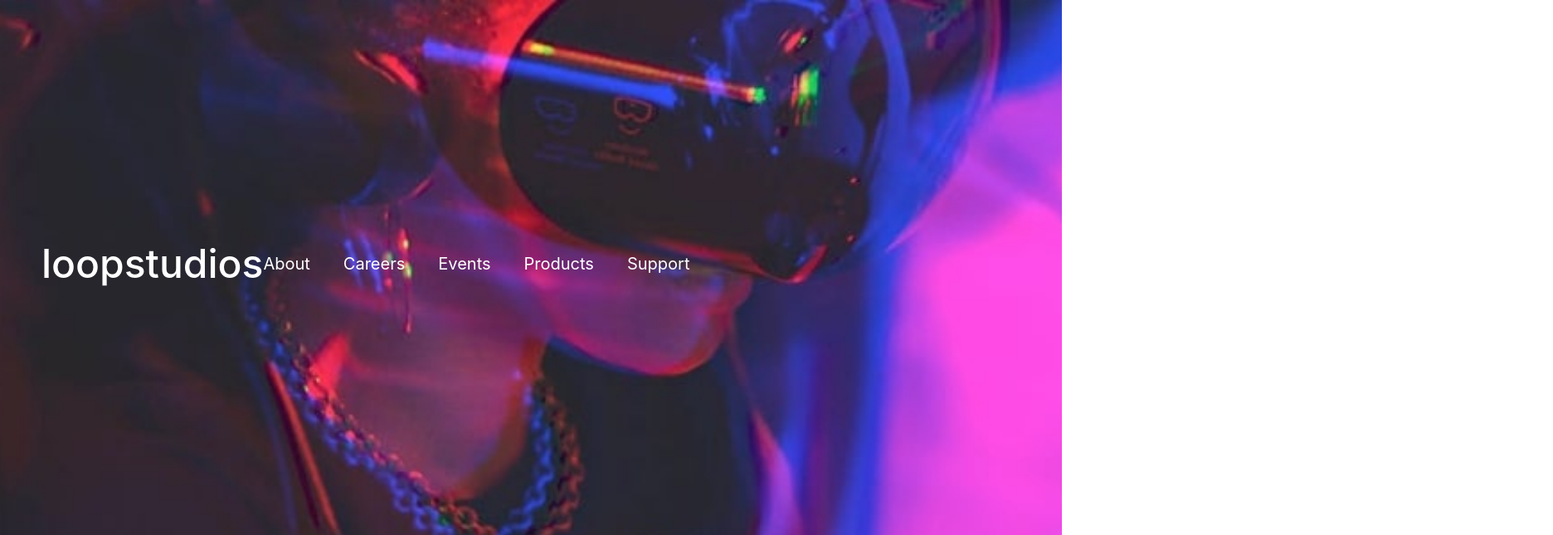
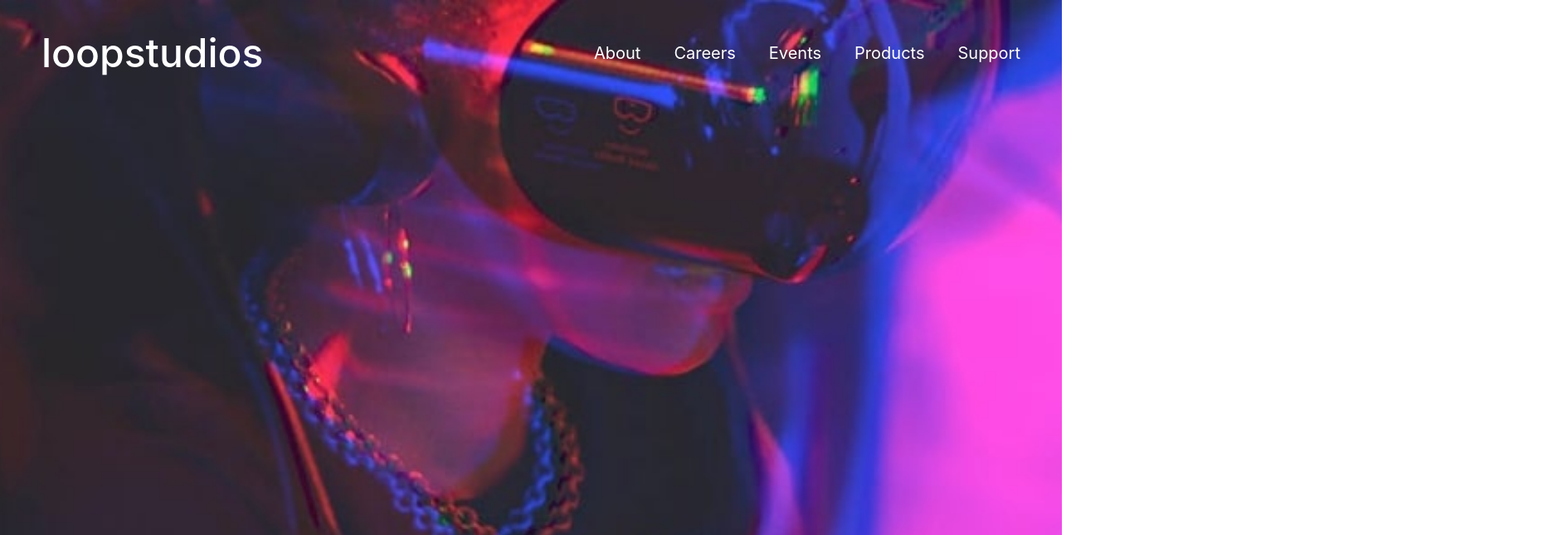
Before and after one commit to JoshuaM04/LoopStudios-Landing-Page, a React (Vite) app: page / in a window 1280 px wide. Shown: the top 645 px of the page at 83% size, 1872 px wide, since content can reach past the window. Built offline with nearby package versions, Linux system fonts and the light colour scheme.

Commit message:
Refined the DesktopHeader() functional component in Header.tsx, as it appeared broken on desktop resolutions due to a broken layout that expanded beyond the width of the viewport width.

```diff
--- a/src/App.tsx
+++ b/src/App.tsx
@@ -4,7 +4,7 @@ import Footer from "./components/Footer.tsx";
 
 export default function App() {
   return (
-    <div className="[ parent-container ] [ flex flex-col justify-between items-center gap-20 2xl:gap-100 ] [ text-center ] [ p-[0_20px_0_20px] ] [ min-h-screen max-w-screen box-border] font-alata">
+    <div className="[ parent-container ] [ flex flex-col justify-between items-center gap-20 2xl:gap-100 ] [ text-center ] [ p-[0_20px_0_20px] ] [ min-h-screen min-w-screen box-border] font-alata">
       <Header />
       <BodyComponent />
       <Footer />
--- a/src/components/Header.tsx
+++ b/src/components/Header.tsx
@@ -21,17 +21,17 @@ function MobileHeader({isHeaderHidden, setIsHeaderHidden, isMenuHidden, setIsMen
                 <div className="flex items-center justify-between">
                     <p className="[ text-3xl text-white text-left ] [ font-medium ]">loopstudios</p>
 
-                    <button onClick={() => handleMenu(setIsHeaderHidden, setIsMenuHidden, isHeaderHidden, isMenuHidden)} className="[ rounded-sm p-1 ] [ hover:cursor-pointer transition delay-50 duration-150 ease-in-out hover:scale-120 active:scale-120 ] xl:hidden" aria-label="drop-down menu" aria-controls="HeaderMenu">
+                    <button onClick={() => handleMenu(setIsHeaderHidden, setIsMenuHidden, isHeaderHidden, isMenuHidden)} className="[ rounded-sm ] [ p-1 ] [ hover:cursor-pointer ] [ transition delay-50 duration-150 ease-in-out hover:scale-120 active:scale-120 ]" aria-label="drop-down menu" aria-controls="HeaderMenu">
                         <img src={hamburgerIcon} className="pointer-events-none" aria-hidden="true" />
                     </button>
                 </div>
 
-                <h1 className="[ self-start ] [ uppercase text-5xl md:text-7xl text-left text-white tracking-widest font-light ] [ p-5 ] [ border-2 border-white ] [ min-h-23 md:w-150 ] animate-fade-in-textBox" hidden={isHeaderHidden} aria-hidden={isHeaderHidden}>
+                <h1 className="[ self-start ] [ uppercase text-5xl text-left text-white tracking-widest font-light ] [ p-5 ] [ border-2 border-white ] [ min-h-23 ] [ md:w-150 md:text-7xl ] animate-fade-in-textBox" hidden={isHeaderHidden} aria-hidden={isHeaderHidden}>
                     {heading}
                 </h1>
             </section>
 
-            <section id="HeaderMenu" className="grid grid-cols 1 auto-rows-min gap-35 -m-5 md:m-[-40px_-50px_-40px_-50px] md:p-[40px_50px_40px_50px] p-10 bg-black text-white animate-fade-in-dropDownMenu h-163" hidden={isMenuHidden} aria-hidden={isMenuHidden} aria-expanded={!(isMenuHidden)}>
+            <section id="HeaderMenu" className="[ grid grid-cols 1 auto-rows-min gap-35 ] [ p-10 -m-5 ] [ bg-black ] [ text-white ] [ animate-fade-in-dropDownMenu ] [ h-163 ] [ md:m-[-40px_-50px_-40px_-50px] md:p-[40px_50px_40px_50px] ]" hidden={isMenuHidden} aria-hidden={isMenuHidden} aria-expanded={!(isMenuHidden)}>
                 <div className="flex justify-between self-start">
                     <p className="text-3xl font-bold">loopstudios</p>
                     <button onClick={() => handleMenu(setIsHeaderHidden, setIsMenuHidden, isHeaderHidden, isMenuHidden)} className="hover:cursor-pointer transition delay-50 duration-150 ease-in-out hover:scale-120 active:scale-120" aria-label="close-menu">
@@ -39,7 +39,7 @@ function MobileHeader({isHeaderHidden, setIsHeaderHidden, isMenuHidden, setIsMen
                     </button>
                 </div>
 
-                <nav className="text-3xl/15 text-left font-light uppercase select-none">
+                <nav className="[ text-3xl/15 text-left font-light uppercase ] [ select-none ]">
                     <ul>
                         <li className="transition delay-50 duration-150 ease-in-out hover:scale-102 hover:text-purple-500 active:scale-102 active:text-purple-500 animate-fade-in-about"><a href="#">About</a></li>
                         <li className="transition delay-50 duration-150 ease-in-out hover:scale-102 hover:text-purple-500 active:scale-102 active:text-purple-500 animate-fade-in-careers"><a href="#">Careers</a></li>
@@ -56,18 +56,20 @@ function MobileHeader({isHeaderHidden, setIsHeaderHidden, isMenuHidden, setIsMen
 function DesktopHeader({heading}: DesktopProps) {
     return (
         <div className="max-xl:hidden">
-            <section className="[ flex flex-row items-center justify-between ] [ h-min ]">
+            <section className="grid grid-cols-1 gap-100">
+                <div className="flex flex-row items-center justify-between">
                     <p className="[ xl:text-5xl text-white text-left ] [ font-medium ]">loopstudios</p>
 
-                <div className="text-white inline-flex gap-10 text-xl">
+                    <nav className="text-white inline-flex gap-10 text-xl">
                         <a href="#" className="transition delay-50 duration-150 ease-in-out hover:scale-120 hover:border-b active:scale-120 active:border-b">About</a>
                         <a href="#" className="transition delay-50 duration-150 ease-in-out hover:scale-120 hover:border-b active:scale-120 active:border-b">Careers</a>
                         <a href="#" className="transition delay-50 duration-150 ease-in-out hover:scale-120 hover:border-b active:scale-120 active:border-b">Events</a>
                         <a href="#" className="transition delay-50 duration-150 ease-in-out hover:scale-120 hover:border-b active:scale-120 active:border-b">Products</a>
                         <a href="#" className="transition delay-50 duration-150 ease-in-out hover:scale-120 hover:border-b active:scale-120 active:border-b">Support</a>
+                    </nav>
                 </div>
 
-                <h1 className="[ self-start ] [ uppercase text-5xl md:text-7xl xl:text-9xl text-left text-white tracking-widest font-light ] [ p-5 ] [ border-2 border-white ] [ min-h-21.25 md:w-150 xl:w-300 xl:min-h-45 ] animate-fade-in-textBox place-self-center">
+                <h1 className="[ self-start ] [ uppercase text-5xl md:text-7xl xl:text-9xl text-left text-white tracking-widest font-light ] [ p-5 ] [ border-2 border-white ] [ min-h-21.25 md:w-150 xl:w-300 xl:min-h-45 ] animate-fade-in-textBox place-self-start">
                     {heading}
                 </h1>
             </section>
@@ -106,7 +108,7 @@ export default function Header() {
     }, [])
 
     return (
-        <header className="p-5 md:p-[40px_50px_40px_50px] ] [ h-162.5 w-screen xl:min-h-350 ] [ bg-[url(assets/images/mobile/image-hero.jpg)] bg-center bg-cover bg-no-repeat md:bg-[url(assets/images/desktop/image-hero.jpg)] ] select-none">
+        <header className="p-5 md:p-[40px_50px_40px_50px] ] [ h-162.5 min-w-screen xl:min-h-350 ] [ bg-[url(assets/images/mobile/image-hero.jpg)] bg-center bg-cover bg-no-repeat md:bg-[url(assets/images/desktop/image-hero.jpg)] ] select-none">
             <MobileHeader
                 isHeaderHidden={isHeaderHidden}
                 setIsHeaderHidden={setIsHeaderHidden}
```
Lines whose indentation alone changed are shown as unchanged.
